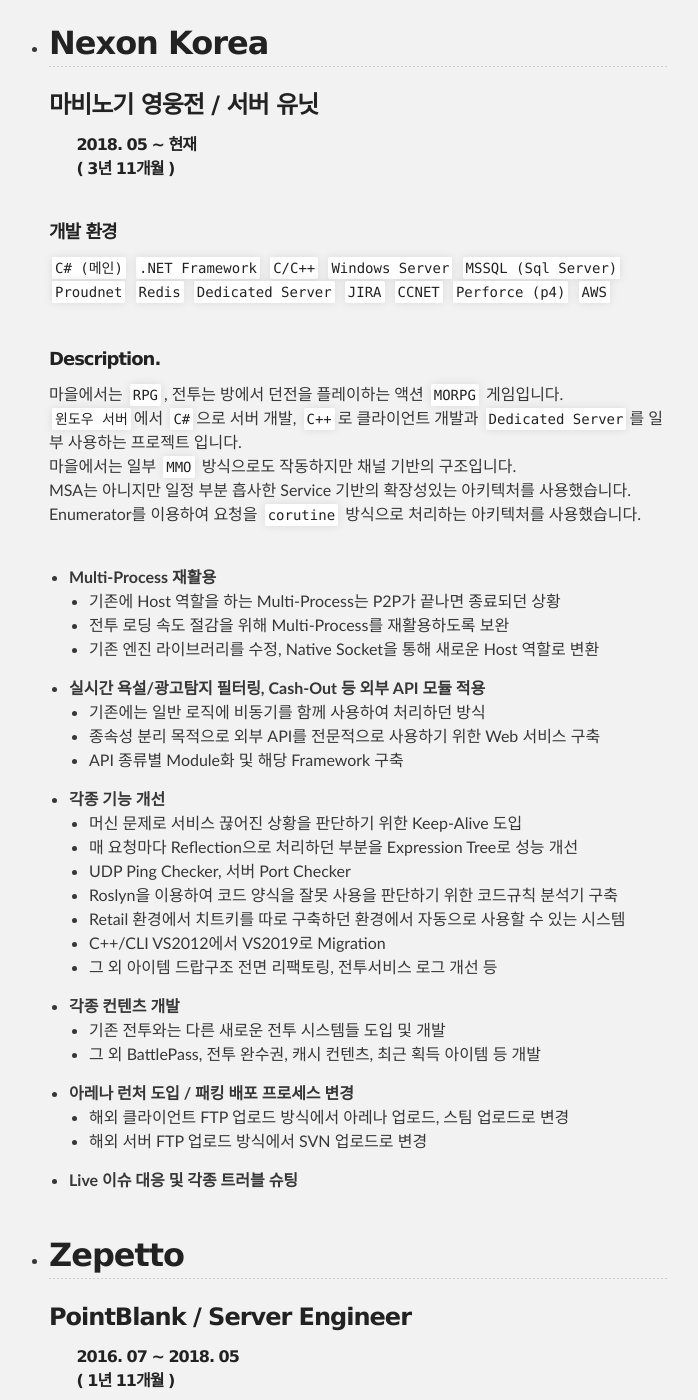
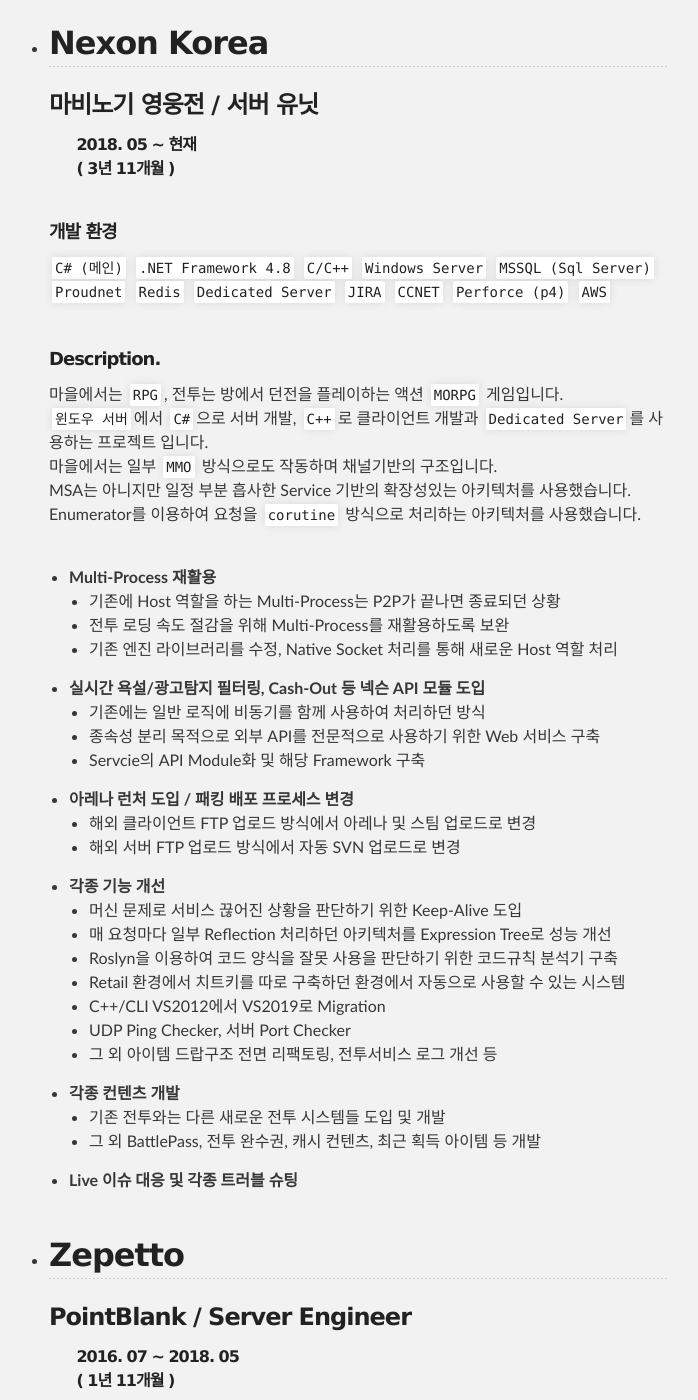
Before and after one commit to jonghyunChae/resume, a Jekyll site: the page built from index.md, in a window 1280 px wide and 1400 px high, scrolled down 730 px. Shown: the whole window, without its empty margins (291-989 px from the left). Built offline with Jekyll 4.4.1, drawn with Linux system fonts in a browser that asks for light colours; our own code applies the rules of GitHub Pages for plain Markdown files; some of the changed text lies outside the part shown.

Commit message:
Update index.md

```diff
--- a/index.md
+++ b/index.md
@@ -20,37 +23,37 @@
 ### 마비노기 영웅전 / 서버 유닛
 ###### &nbsp;&nbsp;&nbsp;&nbsp;&nbsp;&nbsp;2018. 05 ~ 현재 <br>&nbsp;&nbsp;&nbsp;&nbsp;&nbsp;&nbsp;( 3년 11개월 )
 ##### <br>개발 환경
-	 `C# (메인)` `.NET Framework` `C/C++` `Windows Server` `MSSQL (Sql Server)` `Proudnet` `Redis` `Dedicated Server`
+	 `C# (메인)` `.NET Framework 4.8` `C/C++` `Windows Server` `MSSQL (Sql Server)` `Proudnet` `Redis` `Dedicated Server`
 	 `JIRA` `CCNET` `Perforce (p4)` `AWS`
 ##### <br>Description.
 마을에서는 `RPG`, 전투는 방에서 던전을 플레이하는 액션 `MORPG` 게임입니다.<br>
-`윈도우 서버`에서 `C#`으로 서버 개발, `C++`로 클라이언트 개발과 `Dedicated Server`를 일부 사용하는 프로젝트 입니다.<br>
-마을에서는 일부 `MMO` 방식으로도 작동하지만 채널 기반의 구조입니다.<br>
+`윈도우 서버`에서 `C#`으로 서버 개발, `C++`로 클라이언트 개발과 `Dedicated Server`를 사용하는 프로젝트 입니다.<br>
+마을에서는 일부 `MMO` 방식으로도 작동하며 채널기반의 구조입니다.<br>
 MSA는 아니지만 일정 부분 흡사한 Service 기반의 확장성있는 아키텍처를 사용했습니다.<br>
 Enumerator를 이용하여 요청을 `corutine` 방식으로 처리하는 아키텍처를 사용했습니다.<br><br>
 
     - **Multi-Process 재활용**
 	  - 기존에 Host 역할을 하는 Multi-Process는 P2P가 끝나면 종료되던 상황
 	  - 전투 로딩 속도 절감을 위해 Multi-Process를 재활용하도록 보완
-	  - 기존 엔진 라이브러리를 수정, Native Socket을 통해 새로운 Host 역할로 변환
-    - **실시간 욕설/광고탐지 필터링, Cash-Out 등 외부 API 모듈 적용**
+	  - 기존 엔진 라이브러리를 수정, Native Socket 처리를 통해 새로운 Host 역할 처리
+    - **실시간 욕설/광고탐지 필터링, Cash-Out 등 넥슨 API 모듈 도입**
 	  - 기존에는 일반 로직에 비동기를 함께 사용하여 처리하던 방식
 	  - 종속성 분리 목적으로 외부 API를 전문적으로 사용하기 위한 Web 서비스 구축
-	  - API 종류별 Module화 및 해당 Framework 구축
+	  - Servcie의 API Module화 및 해당 Framework 구축
+	- **아레나 런처 도입 / 패킹 배포 프로세스 변경**
+	  - 해외 클라이언트 FTP 업로드 방식에서 아레나 및 스팀 업로드로 변경
+	  - 해외 서버 FTP 업로드 방식에서 자동 SVN 업로드로 변경
 	- **각종 기능 개선**
 	  - 머신 문제로 서비스 끊어진 상황을 판단하기 위한 Keep-Alive 도입
-	  - 매 요청마다 Reflection으로 처리하던 부분을 Expression Tree로 성능 개선
-	  - UDP Ping Checker, 서버 Port Checker
+	  - 매 요청마다 일부 Reflection 처리하던 아키텍처를 Expression Tree로 성능 개선
 	  - Roslyn을 이용하여 코드 양식을 잘못 사용을 판단하기 위한 코드규칙 분석기 구축
 	  - Retail 환경에서 치트키를 따로 구축하던 환경에서 자동으로 사용할 수 있는 시스템
 	  - C++/CLI VS2012에서 VS2019로 Migration
+	  - UDP Ping Checker, 서버 Port Checker
 	  - 그 외 아이템 드랍구조 전면 리팩토링, 전투서비스 로그 개선 등
     - **각종 컨텐츠 개발**
 	  - 기존 전투와는 다른 새로운 전투 시스템들 도입 및 개발
 	  - 그 외 BattlePass, 전투 완수권, 캐시 컨텐츠, 최근 획득 아이템 등 개발
-	- **아레나 런처 도입 / 패킹 배포 프로세스 변경**
-	  - 해외 클라이언트 FTP 업로드 방식에서 아레나 업로드, 스팀 업로드로 변경
-	  - 해외 서버 FTP 업로드 방식에서 SVN 업로드로 변경
     - **Live 이슈 대응 및 각종 트러블 슈팅**
 <br>
   - ## Zepetto
@@ -62,9 +65,9 @@ Enumerator를 이용하여 요청을 `corutine` 방식으로 처리하는 아키
 ##### <br>Description.
 동남아, 브라질 등에서 국민 FPS로 유명했던 프로젝트이자 첫 경력 프로젝트입니다.<br>
 `윈도우 서버`의 `실시간 FPS 서버`, `Dedicated Server` 환경에서 `C/C++`로 `TCP IOCP`와 `UDP IOCP` 기반으로 개발 했습니다. <br>
-Monolithic한 아키텍처를 가졌으며, 확장성 보다는 성능에 중점을 둔 프로젝트 였습니다.<br>
-`Multi-Thread` 구조였고, lock을 줄이기 위해 스레드의 역할을 분리한 환경이었습니다.<br>
-자체적으로 구축 된 Dedicated Server 환경이었으며 개발 및 핵 대응도 함께 했습니다.<br>
+`Monolithic`한 아키텍처였으며, 확장성 보다는 성능에 중점을 둔 프로젝트 였습니다.<br>
+`Multi-Thread` 구조 서버였고, lock 최소화 위한 스레드 역할을 분리한 환경이었습니다.<br>
+자체적으로 구축 된 `Dedicated Server` 환경이었으며 개발 및 핵 대응도 함께 했습니다.<br>
 높은 동접 환경에서 다양한 트러블 슈팅, 많은 국가들의 전반적인 Live 이슈 대응부터 로그 서버 전담, 전반적인 컨텐츠 및 게임모드 개발 등 다양한 개발을 했습니다.<br><br>
 
     - **로그서버 관리 및 최적화**
@@ -110,18 +113,22 @@ DirectX 버전 11 기반으로 개발했었으며, Multi-Thread Rendering부터,
 	- C++11/14 정도까지는 자주 사용해 봄
 <br>
   - ### C#
-    - 2018 이후 부터는 메인 언어로 사용
+    - 2018 이후 부터는 메인 개발 언어로 사용
+	- .NET Framework 4.8
+	- Windows form
 	- Linq 및 Linq To Sql, Expression Tree, Roslyn, Task, Async/Await 등
 <br>
   - ### Python
     - 학부 시절에 SDL Lib와 함께 2D 게임 개발에 사용
 	- 현업에서는 단순한 Tool 정도 개발에만 사용
-	- 그 외는 개인 공부 목적으로 AWS Lambda, Spark 등에서 사용해본 정도
+	- 그 외는 개인 공부 목적으로 AWS Lambda, Spark, ML 공부 등에서 경험해본 정도
 <br>
   - ### Network & Server Programming
+    - Socket Programming
     - TCP/UDP IOCP 개발
 	- Windows Server
 	- P2P (Hole Punching) & Dedicated Server
+    - Http는 깊은 노하우는 없으며, API를 위한 WebClient, Rest API 기반 소규모의 툴 경험
 <br>
   - ### Database
     - MSSQL
```
Also changed, not shown: other parts of index.md (+4 -1 lines).
